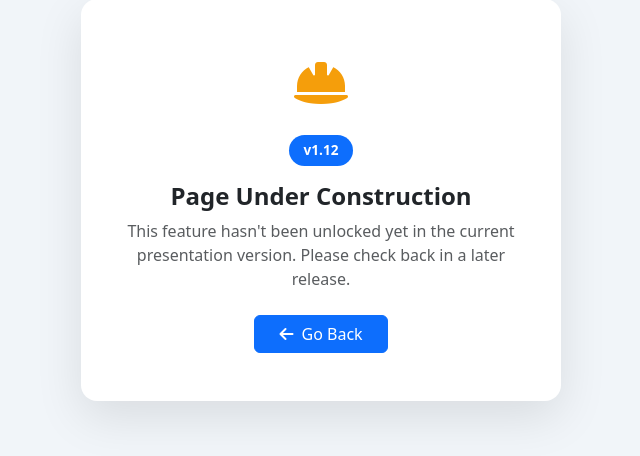
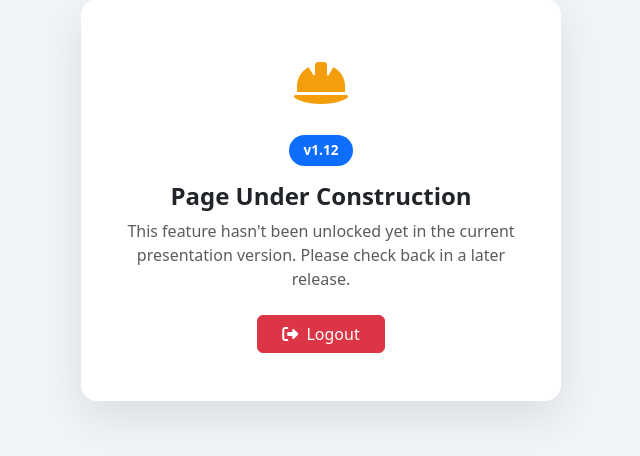
Before and after one commit to Glenn-IT/WDACFWRS-Web-Based-Dormitory-and-Cottage-Finder-with-Reservation-System, a PHP site: page /components/under-construction.php in a window 1280 px wide. Shown: the part 200-656 px from the top of the page, without its empty margins (319-959 px from the left). Run offline with PHP 8.4, Linux system fonts and the light colour scheme.

Commit message:
fix: replace Go Back button with Logout on Under Construction page
Same fix as applied to the v1.00 tag, so future version snapshots
inherit the Logout behavior.

Co-Authored-By: Claude Fable 5 <noreply@anthropic.com>

```diff
--- a/components/under-construction.php
+++ b/components/under-construction.php
@@ -53,10 +53,17 @@ define('CURRENT_VERSION', 'v1.12');
     <div><span class="uc-badge"><?= htmlspecialchars(CURRENT_VERSION) ?></span></div>
     <h4 class="fw-bold mb-2">Page Under Construction</h4>
     <p class="text-muted mb-4">This feature hasn't been unlocked yet in the current presentation version. Please check back in a later release.</p>
-    <a href="javascript:history.back()" class="btn btn-primary px-4">
-      <i class="fa-solid fa-arrow-left me-1"></i> Go Back
-    </a>
+    <button type="button" class="btn btn-danger px-4" id="uc-logout-btn">
+      <i class="fa-solid fa-right-from-bracket me-1"></i> Logout
+    </button>
   </div>
+  <script>
+    document.getElementById('uc-logout-btn').addEventListener('click', async function () {
+      var base = window.location.pathname.includes('/user/') || window.location.pathname.includes('/admin/') ? '../' : '';
+      try { await fetch(base + 'api/auth/logout.php', { method: 'POST' }); } catch (e) {}
+      window.location.href = base + 'index.html';
+    });
+  </script>
 </body>
 </html>
 <?php
```
